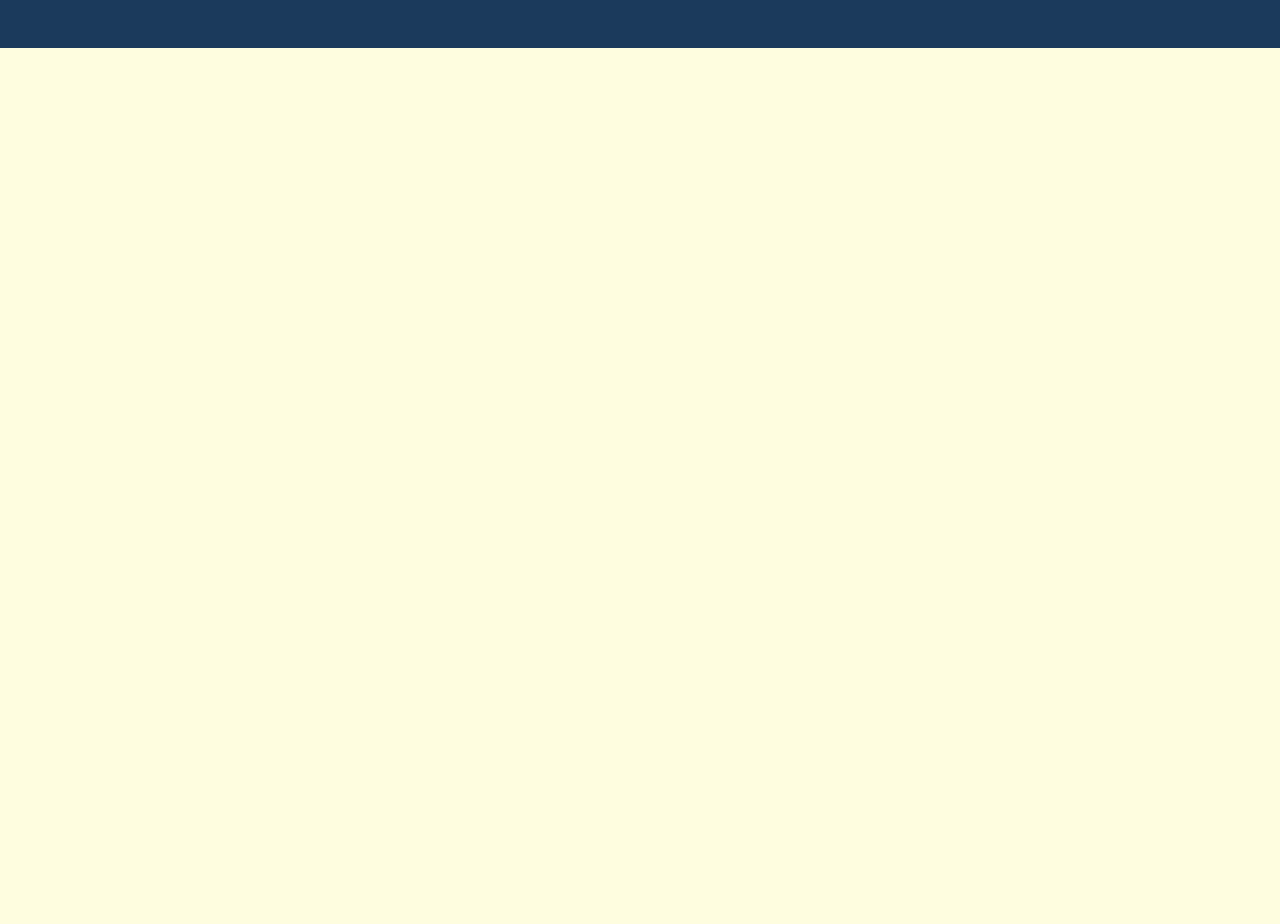
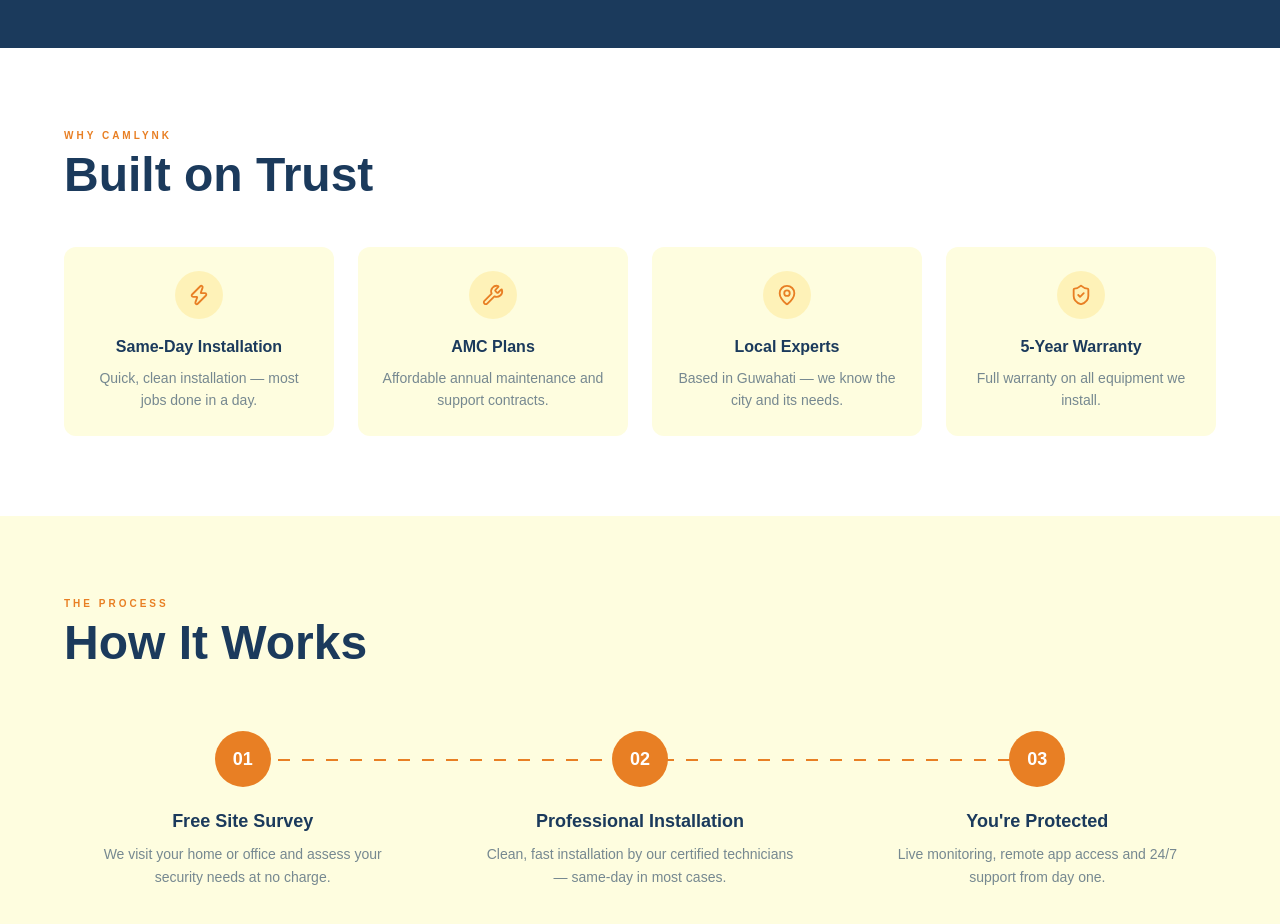
Before and after one commit to dikamjit-borah/camlynk, a Next.js app: page / in a window 1280 px wide. Shown: the part 2400-3324 px from the top of the page. Before the commit the page ends 2448 px from the top, so only its background shows below. Built offline with nearby package versions, Linux system fonts and the light colour scheme.

Commit message:
feat: why us and how it works sections

```diff
--- a/app/page.tsx
+++ b/app/page.tsx
@@ -4,6 +4,8 @@
 import ServicesOverview from '@/components/ServicesOverview'
 import CoreSecurity from '@/components/CoreSecurity'
 import SmartHome from '@/components/SmartHome'
+import WhyUs from '@/components/WhyUs'
+import HowItWorks from '@/components/HowItWorks'
 
 export default function Home() {
   return (
@@ -14,6 +16,8 @@
       <ServicesOverview />
       <CoreSecurity />
       <SmartHome />
+      <WhyUs />
+      <HowItWorks />
     </main>
   )
 }
--- /dev/null
+++ b/components/HowItWorks.tsx
@@ -0,0 +1,29 @@
+import SectionWrapper from '@/components/SectionWrapper'
+import Eyebrow from '@/components/Eyebrow'
+import { HOW_IT_WORKS } from '@/lib/constants'
+
+export default function HowItWorks() {
+  return (
+    <SectionWrapper className="bg-cream py-20 px-6">
+      <div className="max-w-6xl mx-auto">
+        <Eyebrow>The Process</Eyebrow>
+        <h2 className="text-4xl md:text-5xl font-black text-navy mb-16">How It Works</h2>
+        <div className="relative grid grid-cols-1 md:grid-cols-3 gap-10">
+          <div
+            className="hidden md:block absolute top-7 left-[16.5%] right-[16.5%] h-[2px]"
+            style={{ background: 'repeating-linear-gradient(90deg, #E87F24 0 12px, transparent 12px 24px)' }}
+          />
+          {HOW_IT_WORKS.map(({ step, title, description }) => (
+            <div key={step} className="relative flex flex-col items-start md:items-center md:text-center">
+              <div className="w-14 h-14 rounded-full bg-orange flex items-center justify-center mb-5 shrink-0 z-10">
+                <span className="text-white font-black text-lg">{step}</span>
+              </div>
+              <h3 className="text-lg font-extrabold text-navy mb-2">{title}</h3>
+              <p className="text-navy/60 text-sm leading-relaxed max-w-xs">{description}</p>
+            </div>
+          ))}
+        </div>
+      </div>
+    </SectionWrapper>
+  )
+}
--- /dev/null
+++ b/components/WhyUs.tsx
@@ -0,0 +1,26 @@
+import SectionWrapper from '@/components/SectionWrapper'
+import Eyebrow from '@/components/Eyebrow'
+import DynamicIcon from '@/components/DynamicIcon'
+import { WHY_US } from '@/lib/constants'
+
+export default function WhyUs() {
+  return (
+    <SectionWrapper id="why-us" className="bg-white py-20 px-6">
+      <div className="max-w-6xl mx-auto">
+        <Eyebrow>Why Camlynk</Eyebrow>
+        <h2 className="text-4xl md:text-5xl font-black text-navy mb-12">Built on Trust</h2>
+        <div className="grid grid-cols-1 sm:grid-cols-2 md:grid-cols-4 gap-6">
+          {WHY_US.map(({ icon, title, description }) => (
+            <div key={title} className="bg-cream rounded-xl p-6 text-center">
+              <div className="inline-flex items-center justify-center w-12 h-12 rounded-full bg-gold/20 mb-4">
+                <DynamicIcon name={icon} size={22} className="text-orange" />
+              </div>
+              <h3 className="text-base font-extrabold text-navy mb-2">{title}</h3>
+              <p className="text-navy/60 text-sm leading-relaxed">{description}</p>
+            </div>
+          ))}
+        </div>
+      </div>
+    </SectionWrapper>
+  )
+}
```
